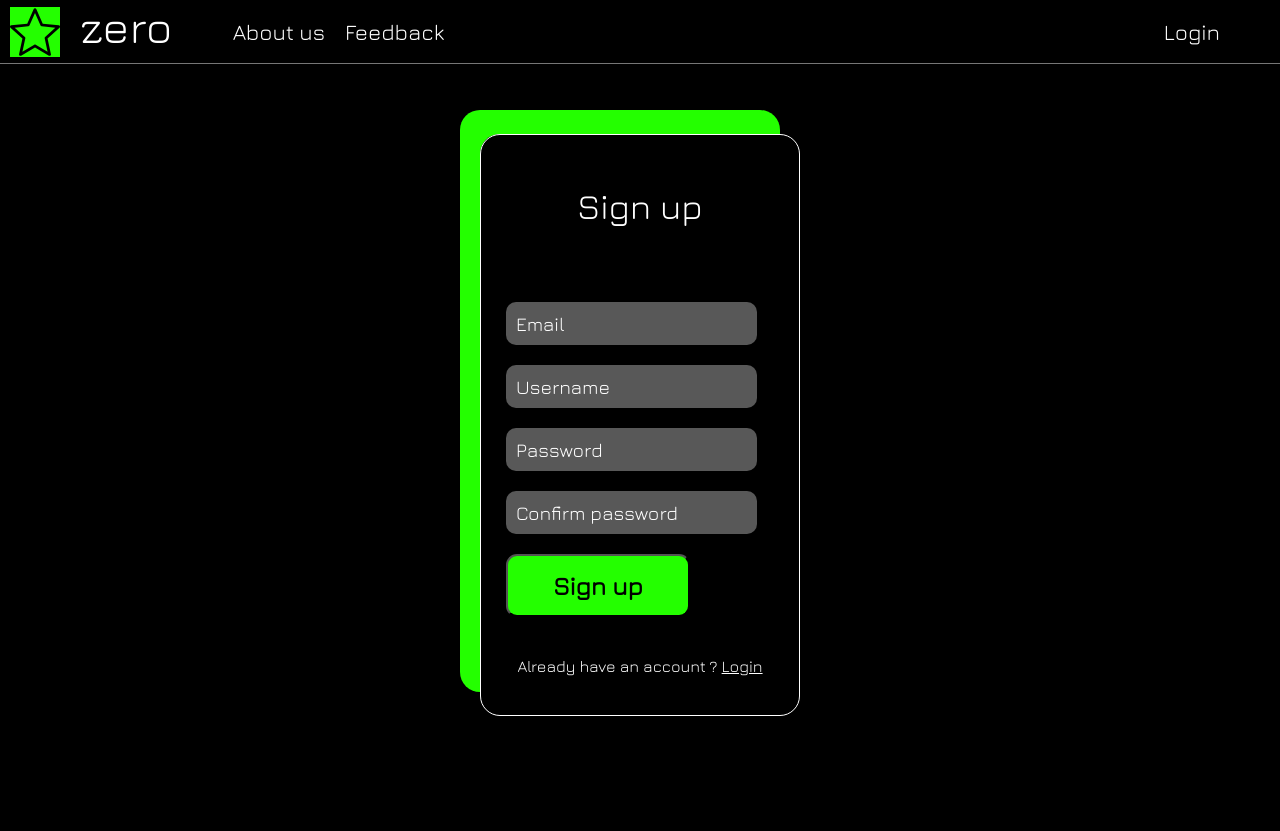
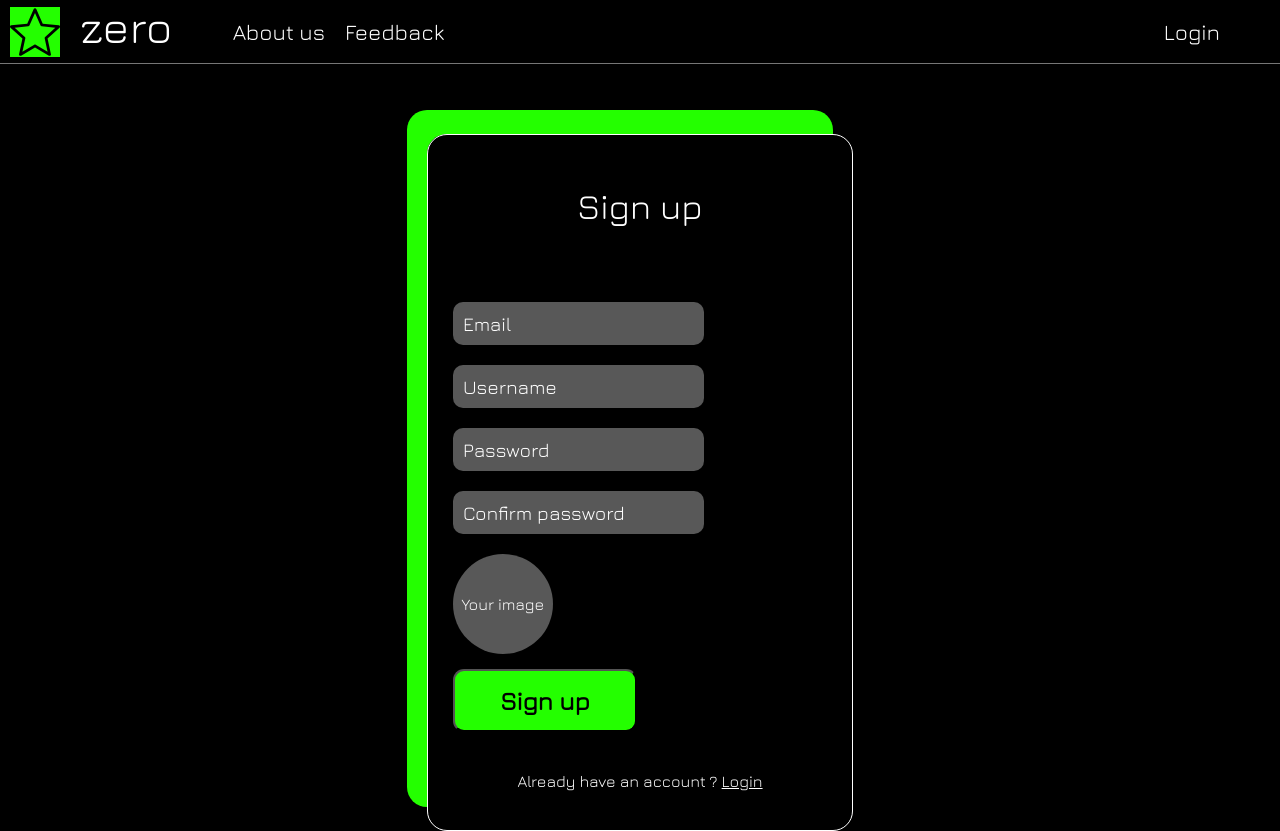
Before and after one commit to VerseVent/games-social, a Vue app: page /signup in a window 1280 px wide. Before the commit the page ends 800 px from the top, so only its background shows below. Built offline with nearby package versions, Linux system fonts and the light colour scheme.

Commit message:
feat(USER-AUTH-PAGES):add avatar input field

```diff
--- a/src/components/Signup/Signup.vue
+++ b/src/components/Signup/Signup.vue
@@ -1,18 +1,24 @@
 <template>
-    <div class = "container">
-        <div class = "contentContainer">
-            <h2 class = "title">Sign up</h2>
-            <form class="loginForm" onSubmit={handleSignupSubmit}>
-                <input class="loginFormField" type="text" placeholder="Email" />
-                <input class="loginFormField" type="text" placeholder="Username" />
-                <input class="loginFormField" type="password" placeholder="Password" />
-                <input class="loginFormField" type="password" placeholder="Confirm password" />
+    <div class="signup__container">
+        <div class="contentContainer">
+            <h2 class="title">Sign up</h2>
+            <form class="signupForm" @submit.prevent="handleSignup">
+                <input class="loginFormField" type="text" placeholder="Email" required />
+                <input class="loginFormField" type="text" placeholder="Username" required />
+                <input class="loginFormField" type="password" placeholder="Password" required />
+                <input class="loginFormField" type="password" placeholder="Confirm password" required />
 
-                <button class = "submitBtn" type="submit">
+                <label class="signup__image_input_label" for="avatar">
+                    <p v-if="!imgSrc">Your image</p><img class="signup_avatar" :src="imgSrc" width="100" height="100" v-if="imgSrc" />
+                </label>
+                <input class="signup__image_input" type="file" @change="onFile" id="avatar" name="avatar"
+                    accept="image/png, image/jpeg" required />
+
+                <button class="submitBtn" type="submit">
                     Sign up
                 </button>
             </form>
-            <div class = "info">
+            <div class="info">
                 <p>
                     Already have an account ?
                     <router-link to="/login">Login</router-link>
@@ -24,10 +30,36 @@
 
 <script>
 export default {
+    data() {
+        return {
+            imgSrc: '',
+        }
+    },
+    methods: {
+        handleSignup(e) {
+            const form = e.target.elements;
+            const formData = {
+                email: form[0].value,
+                username: form[1].value,
+                password: form[2].value,
+                confirmPassword: form[3].value,
+                userImage: this.imgSrc,
+            };
+            console.log(formData);
 
+        },
+        onFile(e) {
+            const files = e.target.files;
+            if (!files.length) return;
+
+            const reader = new FileReader();
+            reader.readAsDataURL(files[0]);
+            reader.onload = () => (this.imgSrc = reader.result);
+        }
+    }
 }
 </script>
 
-<style>
+<style lang="scss">
     @import './signup.scss';
 </style>
--- a/src/components/Signup/signup.scss
+++ b/src/components/Signup/signup.scss
@@ -1,3 +1,38 @@
+.signup__container{
+        width: 33.3%;
+        margin: 0 auto;
+        padding: 0 25px 0 25px;
+        text-align: center;
+        border: 1px solid $baseWhite;
+        border-radius: 20px;
+        -webkit-box-shadow: -20px -24px 0px 0px rgba(36, 255, 0, 1);
+        -moz-box-shadow: -20px -24px 0px 0px rgba(36, 255, 0, 1);
+        box-shadow: -20px -24px 0px 0px rgba(36, 255, 0, 1);
+}
+.signupForm {
+    display: flex;
+    flex-direction: column;
+    align-items: flex-start;
+    .signup__image_input{
+        opacity: 0;
+        position: absolute;
+        z-index: -1;
+    }
+    .signup__image_input_label{
+        display: flex;
+        align-items: center;
+        justify-content: center;
+        cursor: pointer;
+        margin-bottom: 15px;
+        height: 100px;
+        width: 100px;
+        background-color: $baseGrayTransparent;
+        border-radius: 50%;
+    }
+    .signup_avatar{
+        border-radius: 100%;
+    }
+}
 .submitBtn {
     background-color: $baseGreen;
     color:$baseBlack;
--- /dev/null
+++ b/src/components/UserActions/UserActions.vue
@@ -0,0 +1,18 @@
+<template>
+    <div class="games__container">
+        <div class="games__content_container">
+            <h2 class="games__title">Select game</h2>
+
+        </div>
+    </div>
+</template>
+
+<script>
+export default {
+
+}
+</script>
+
+<style lang="scss">
+    @import './userActions.scss';
+</style>
--- /dev/null
+++ b/src/components/UserActions/userActions.scss
@@ -0,0 +1,16 @@
+.games__container {
+    width: 90%;
+    margin: 0 auto;
+    padding: 0 25px 0 25px;
+    border: 1px solid $baseWhite;
+    border-radius: 20px;
+    -webkit-box-shadow: -20px -24px 0px 0px rgba(36, 255, 0, 1);
+    -moz-box-shadow: -20px -24px 0px 0px rgba(36, 255, 0, 1);
+    box-shadow: -20px -24px 0px 0px rgba(36, 255, 0, 1);
+}
+
+.games__content_container {
+}
+.games__title{
+
+}
--- a/src/router/index.js
+++ b/src/router/index.js
@@ -3,6 +3,7 @@ import VueRouter from "vue-router";
 import HomeView from "../views/HomeView.vue";
 import LoginView from "../views/LoginView.vue";
 import SignupView from "../views/SignupView.vue";
+import UserActionsView from "../views/UserActionsView.vue";
 
 Vue.use(VueRouter);
 
@@ -22,6 +23,11 @@ const routes = [
     name: "signup",
     component: SignupView,
   },
+  {
+    path: "/actions",
+    name: "useractions",
+    component: UserActionsView,
+  },
 ];
 
 const router = new VueRouter({
--- /dev/null
+++ b/src/views/UserActionsView.vue
@@ -0,0 +1,22 @@
+<template>
+    <div>
+        <Header></Header>
+        <UserActions></UserActions>
+    </div>
+</template>
+
+<script>
+import Header from "@/components/Header/Header.vue";
+import UserActions from "@/components/UserActions/UserActions.vue";
+export default {
+    name: "useractions",
+    components: {
+        Header,
+        UserActions
+    },
+}
+</script>
+
+<style>
+
+</style>
```
Also changed, not shown: src/service/user/signup.js (added, +11 -0 lines).
